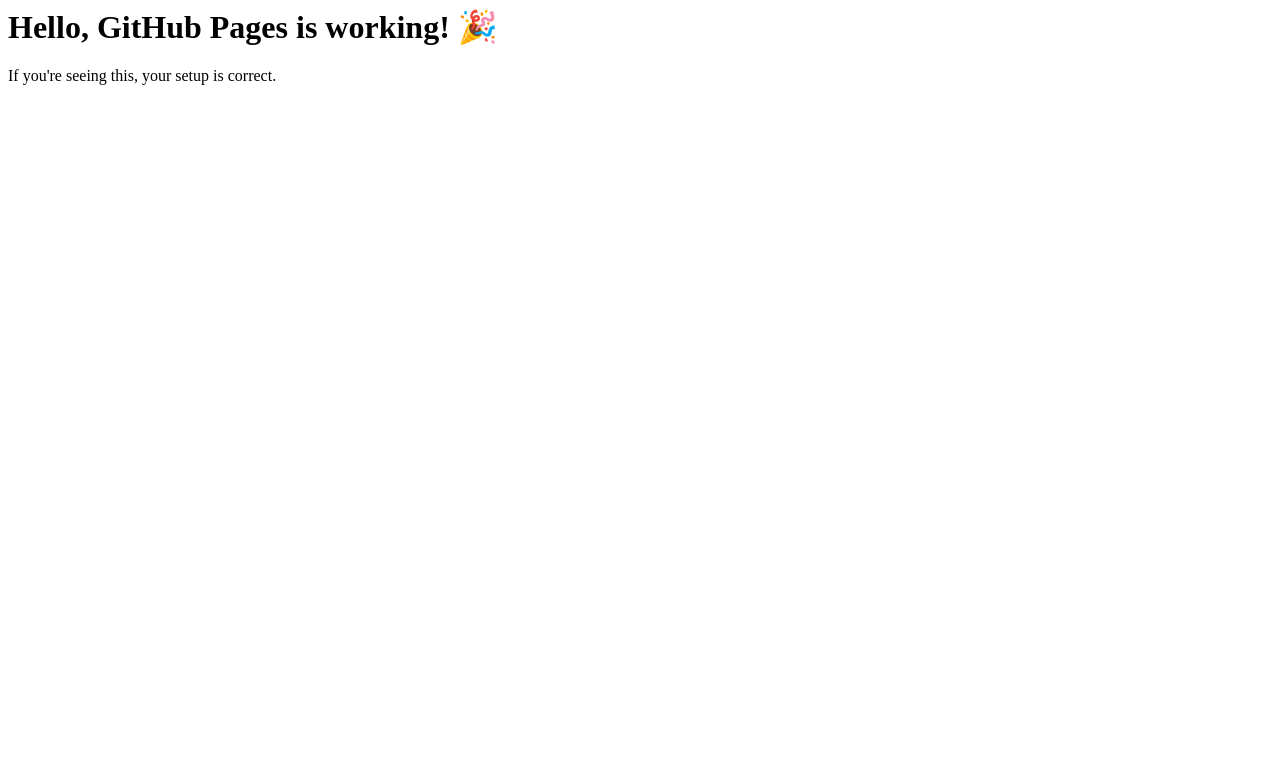
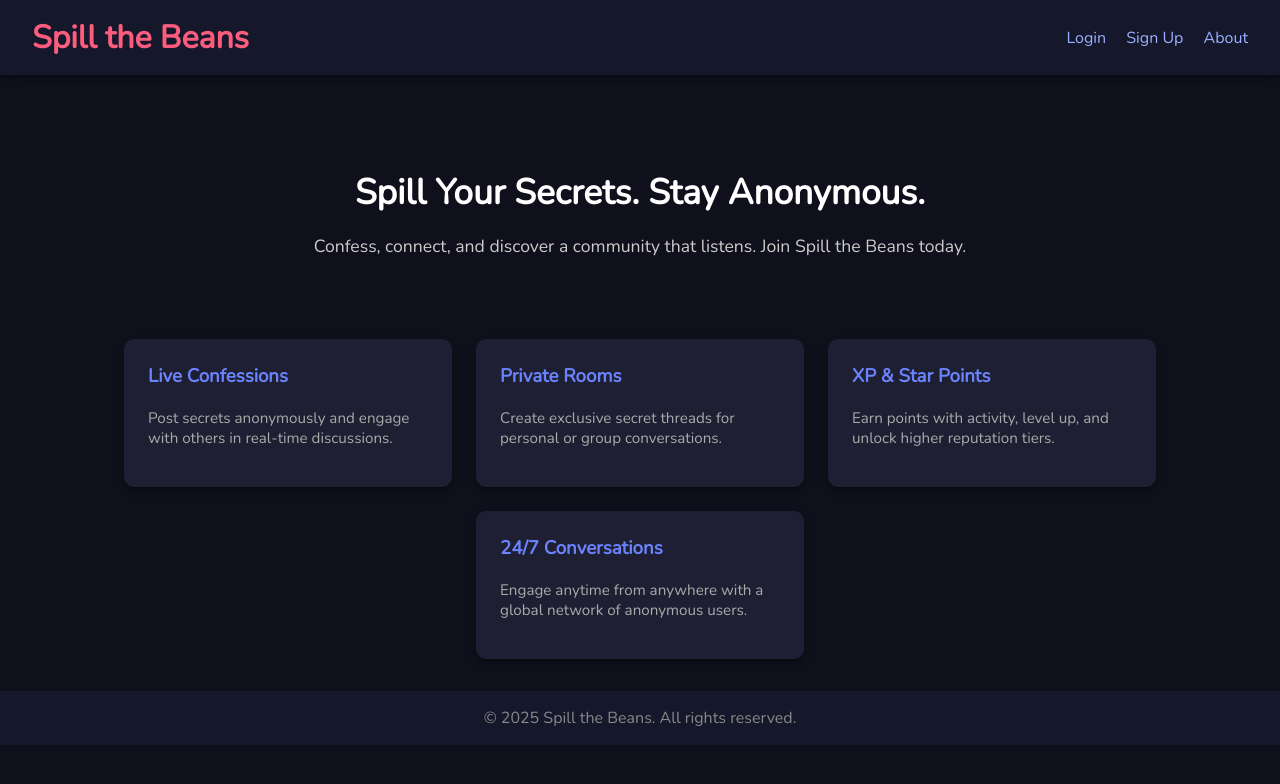
Before and after one commit to Krishna-alpha01/SPILL-THE-BEANS, a plain HTML site: page index.html in a window 1280 px wide. Drawn offline with nearby package versions, Linux system fonts and the light colour scheme.

Commit message:
Update index.html

```diff
--- a/index.html
+++ b/index.html
@@ -1,11 +1,114 @@
 <html lang="en">
 <head>
-  <meta charset="UTF-8" />
-  <meta name="viewport" content="width=device-width, initial-scale=1.0"/>
-  <title>Test Page</title>
+  <meta charset="UTF-8">
+  <meta name="viewport" content="width=device-width, initial-scale=1.0">
+  <title>Spill the Beans - Home</title>
+  <link href="https://fonts.googleapis.com/css2?family=Nunito&display=swap" rel="stylesheet">
+  <style>
+    body {
+      font-family: 'Nunito', sans-serif;
+      margin: 0;
+      background: #0f101b;
+      color: #f4f4f4;
+    }
+    header {
+      background-color: #15172b;
+      color: #fc5c7d;
+      padding: 1rem 2rem;
+      display: flex;
+      justify-content: space-between;
+      align-items: center;
+      box-shadow: 0 2px 10px rgba(0, 0, 0, 0.4);
+    }
+    header h1 {
+      margin: 0;
+    }
+    nav a {
+      color: #9bb0ff;
+      margin-left: 1rem;
+      text-decoration: none;
+    }
+    nav a:hover {
+      text-decoration: underline;
+    }
+    .hero {
+      text-align: center;
+      padding: 4rem 2rem 2rem;
+    }
+    .hero h2 {
+      font-size: 2.2rem;
+      color: #ffffff;
+      margin-bottom: 1rem;
+    }
+    .hero p {
+      font-size: 1.1rem;
+      color: #ccc;
+    }
+    .features {
+      display: flex;
+      flex-wrap: wrap;
+      justify-content: center;
+      padding: 2rem;
+      gap: 1.5rem;
+    }
+    .card {
+      background: #1e1f33;
+      padding: 1.5rem;
+      border-radius: 10px;
+      width: 280px;
+      box-shadow: 0 4px 8px rgba(0,0,0,0.4);
+    }
+    .card h3 {
+      margin-top: 0;
+      color: #6a82fb;
+    }
+    .card p {
+      font-size: 0.95rem;
+      color: #aaa;
+    }
+    footer {
+      text-align: center;
+      padding: 1rem;
+      background: #15172b;
+      color: #888;
+    }
+  </style>
 </head>
 <body>
-  <h1>Hello, GitHub Pages is working! 🎉</h1>
-  <p>If you're seeing this, your setup is correct.</p>
+  <header>
+    <h1>Spill the Beans</h1>
+    <nav>
+      <a href="login.html">Login</a>
+      <a href="signup.html">Sign Up</a>
+      <a href="about.html">About</a>
+    </nav>
+  </header>
+
+  <div class="hero">
+    <h2>Spill Your Secrets. Stay Anonymous.</h2>
+    <p>Confess, connect, and discover a community that listens. Join Spill the Beans today.</p>
+  </div>
+
+  <div class="features">
+    <div class="card">
+      <h3>Live Confessions</h3>
+      <p>Post secrets anonymously and engage with others in real-time discussions.</p>
+    </div>
+    <div class="card">
+      <h3>Private Rooms</h3>
+      <p>Create exclusive secret threads for personal or group conversations.</p>
+    </div>
+    <div class="card">
+      <h3>XP & Star Points</h3>
+      <p>Earn points with activity, level up, and unlock higher reputation tiers.</p>
+    </div>
+    <div class="card">
+      <h3>24/7 Conversations</h3>
+      <p>Engage anytime from anywhere with a global network of anonymous users.</p>
+    </div>
+  </div>
+
+  <footer>
+    &copy; 2025 Spill the Beans. All rights reserved.
+  </footer>
 </body>
-</html>
```
